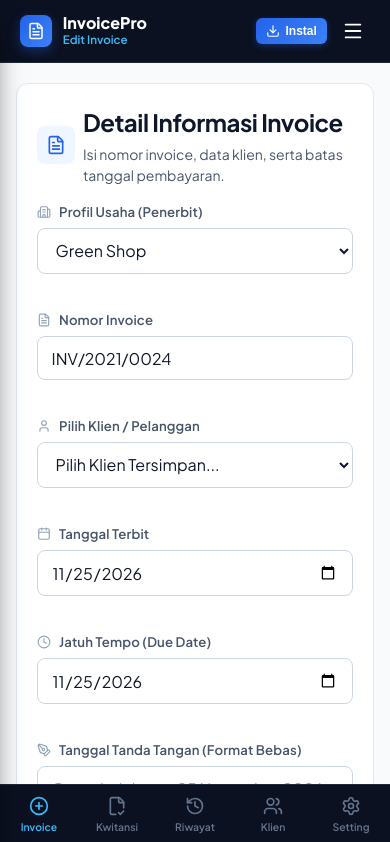
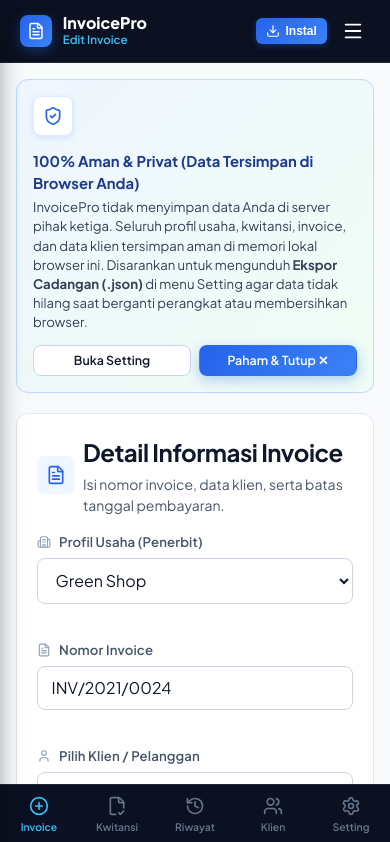
Before and after one commit to umamku/invoicepro, a React (Vite) app: page / in a window 390 px wide. Shown: the top 842 px of the page. Built offline with nearby package versions, Linux system fonts and the light colour scheme.

Commit message:
feat: add dismissible privacy & local storage notice banner with settings guidance

```diff
--- a/src/App.tsx
+++ b/src/App.tsx
@@ -24,7 +24,8 @@ import {
   Smartphone,
   Share2,
   PanelLeftClose,
-  PanelLeftOpen
+  PanelLeftOpen,
+  ShieldCheck
 } from 'lucide-react';
 
 type TabType = 'editor' | 'preview' | 'history' | 'receipt-editor' | 'receipt-preview' | 'receipt-history' | 'clients' | 'settings';
@@ -38,7 +39,15 @@ const AppContent = () => {
   const [deferredPrompt, setDeferredPrompt] = useState<any>(null);
   const [isInstalled, setIsInstalled] = useState(false);
   const [showIosTip, setShowIosTip] = useState(false);
+  const [showPrivacyNotice, setShowPrivacyNotice] = useState(() => {
+    return localStorage.getItem('privacy_notice_dismissed') !== 'true';
+  });
   const { invoiceHistory, receiptHistory } = useAppContext();
+
+  const dismissPrivacyNotice = () => {
+    setShowPrivacyNotice(false);
+    localStorage.setItem('privacy_notice_dismissed', 'true');
+  };
 
   const toggleSidebar = () => {
     setIsSidebarCollapsed(prev => {
@@ -292,6 +301,38 @@ const AppContent = () => {
 
       {/* Main Content Area */}
       <main className="main-content">
+        {showPrivacyNotice && (
+          <div className="privacy-notice-wrapper no-print">
+            <div className="privacy-notice-banner">
+              <div className="privacy-notice-icon-box">
+                <ShieldCheck size={20} className="text-primary" />
+              </div>
+              <div className="privacy-notice-content">
+                <div className="privacy-notice-title">
+                  100% Aman & Privat (Data Tersimpan di Browser Anda)
+                </div>
+                <div className="privacy-notice-desc">
+                  InvoicePro tidak menyimpan data Anda di server pihak ketiga. Seluruh profil usaha, kwitansi, invoice, dan data klien tersimpan aman di memori lokal browser ini. Disarankan untuk mengunduh <strong>Ekspor Cadangan (.json)</strong> di menu Setting agar data tidak hilang saat berganti perangkat atau membersihkan browser.
+                </div>
+              </div>
+              <div className="privacy-notice-actions">
+                <button
+                  className="btn btn-outline btn-sm"
+                  onClick={() => handleNavClick('settings')}
+                >
+                  Buka Setting
+                </button>
+                <button
+                  className="btn btn-primary btn-sm"
+                  onClick={dismissPrivacyNotice}
+                >
+                  Paham & Tutup ✕
+                </button>
+              </div>
+            </div>
+          </div>
+        )}
+
         {isSidebarCollapsed && (
           <div className="top-expand-bar no-print">
             <button
--- a/src/components/Settings.tsx
+++ b/src/components/Settings.tsx
@@ -12,7 +12,8 @@ import {
   FileUp,
   FileDown,
   Plus,
-  Trash2
+  Trash2,
+  ShieldCheck
 } from 'lucide-react';
 
 const Settings: React.FC = () => {
@@ -170,6 +171,26 @@ const Settings: React.FC = () => {
             <span style={{ backgroundColor: '#e2e8f0', padding: '0.1rem 0.5rem', borderRadius: '9999px', fontSize: '0.75rem', color: '#1e293b' }}>
               {receiptHistory.length}
             </span>
+          </div>
+        </div>
+
+        {/* Info Callout */}
+        <div style={{
+          display: 'flex',
+          alignItems: 'flex-start',
+          gap: '0.65rem',
+          padding: '0.75rem 1rem',
+          backgroundColor: '#eff6ff',
+          borderRadius: 'var(--radius-md)',
+          border: '1px solid #bfdbfe',
+          marginBottom: '1.25rem',
+          fontSize: '0.825rem',
+          color: '#1e3a8a',
+          lineHeight: '1.5'
+        }}>
+          <ShieldCheck size={18} className="text-primary flex-shrink-0" style={{ marginTop: '2px' }} />
+          <div>
+            <strong>Privasi & Keamanan:</strong> Seluruh data disimpan langsung di browser perangkat ini (Client-Side). Hindari menggunakan mode <em>Incognito / Private Browsing</em> jika ingin data tersimpan permanen, dan unduh file cadangan (*Backup*) secara berkala.
           </div>
         </div>
 
--- a/src/index.css
+++ b/src/index.css
@@ -370,6 +370,61 @@ body {
   }
 }
 
+/* Privacy & Local Storage Notice Banner */
+.privacy-notice-wrapper {
+  padding: 1.25rem 2rem 0 2rem;
+}
+
+.privacy-notice-banner {
+  background: linear-gradient(135deg, #eff6ff 0%, #f0fdf4 100%);
+  border: 1px solid #bfdbfe;
+  border-radius: var(--radius-lg);
+  padding: 1rem 1.25rem;
+  display: flex;
+  align-items: center;
+  gap: 1rem;
+  box-shadow: var(--shadow-xs);
+  transition: var(--transition);
+}
+
+.privacy-notice-icon-box {
+  background-color: white;
+  width: 40px;
+  height: 40px;
+  border-radius: var(--radius-md);
+  display: flex;
+  align-items: center;
+  justify-content: center;
+  flex-shrink: 0;
+  box-shadow: 0 2px 6px rgba(37, 99, 235, 0.15);
+  border: 1px solid #dbeafe;
+}
+
+.privacy-notice-content {
+  flex: 1;
+  min-width: 0;
+}
+
+.privacy-notice-title {
+  font-weight: 700;
+  font-size: 0.925rem;
+  color: #1e3a8a;
+  margin-bottom: 0.2rem;
+}
+
+.privacy-notice-desc {
+  font-size: 0.825rem;
+  color: #334155;
+  line-height: 1.45;
+}
+
+.privacy-notice-actions {
+  display: flex;
+  align-items: center;
+  gap: 0.5rem;
+  flex-shrink: 0;
+}
+
 /* Page Headers */
 .page-header {
   margin-bottom: 1.5rem;
@@ -1371,6 +1426,30 @@ h3 {
   .profile-switcher-actions .btn {
     flex: 1;
     justify-content: center;
+  }
+
+  /* Privacy Banner on Mobile */
+  .privacy-notice-wrapper {
+    padding: 1rem 1rem 0 1rem;
+  }
+
+  .privacy-notice-banner {
+    flex-direction: column;
+    align-items: flex-start;
+    gap: 0.85rem;
+    padding: 1rem;
+  }
+
+  .privacy-notice-actions {
+    width: 100%;
+    justify-content: flex-end;
+  }
+
+  .privacy-notice-actions .btn {
+    flex: 1;
+    justify-content: center;
+    font-size: 0.775rem;
+    padding: 0.4rem 0.65rem;
   }
 
   /* Mobile Bottom Navigation Bar */
```
